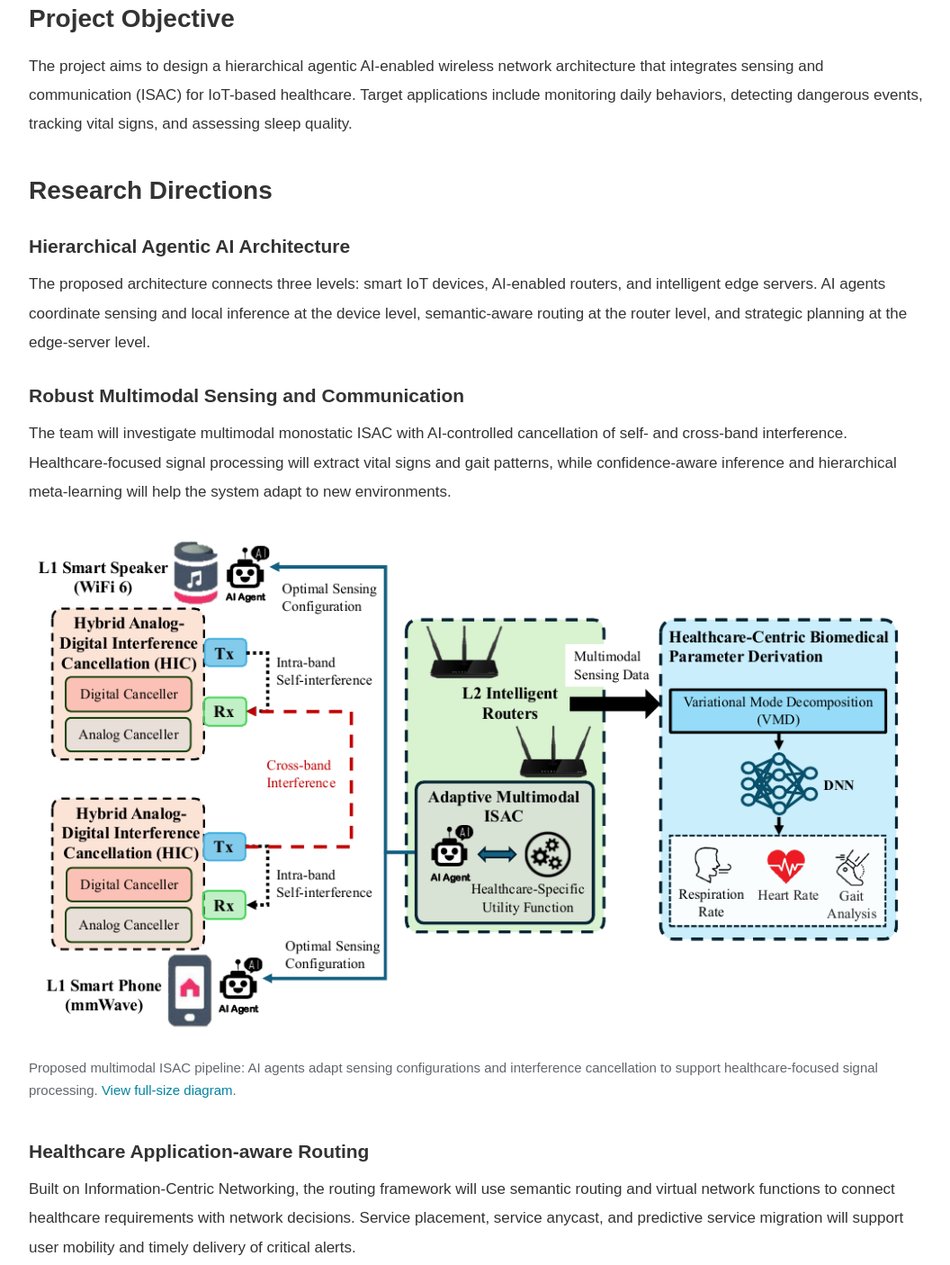
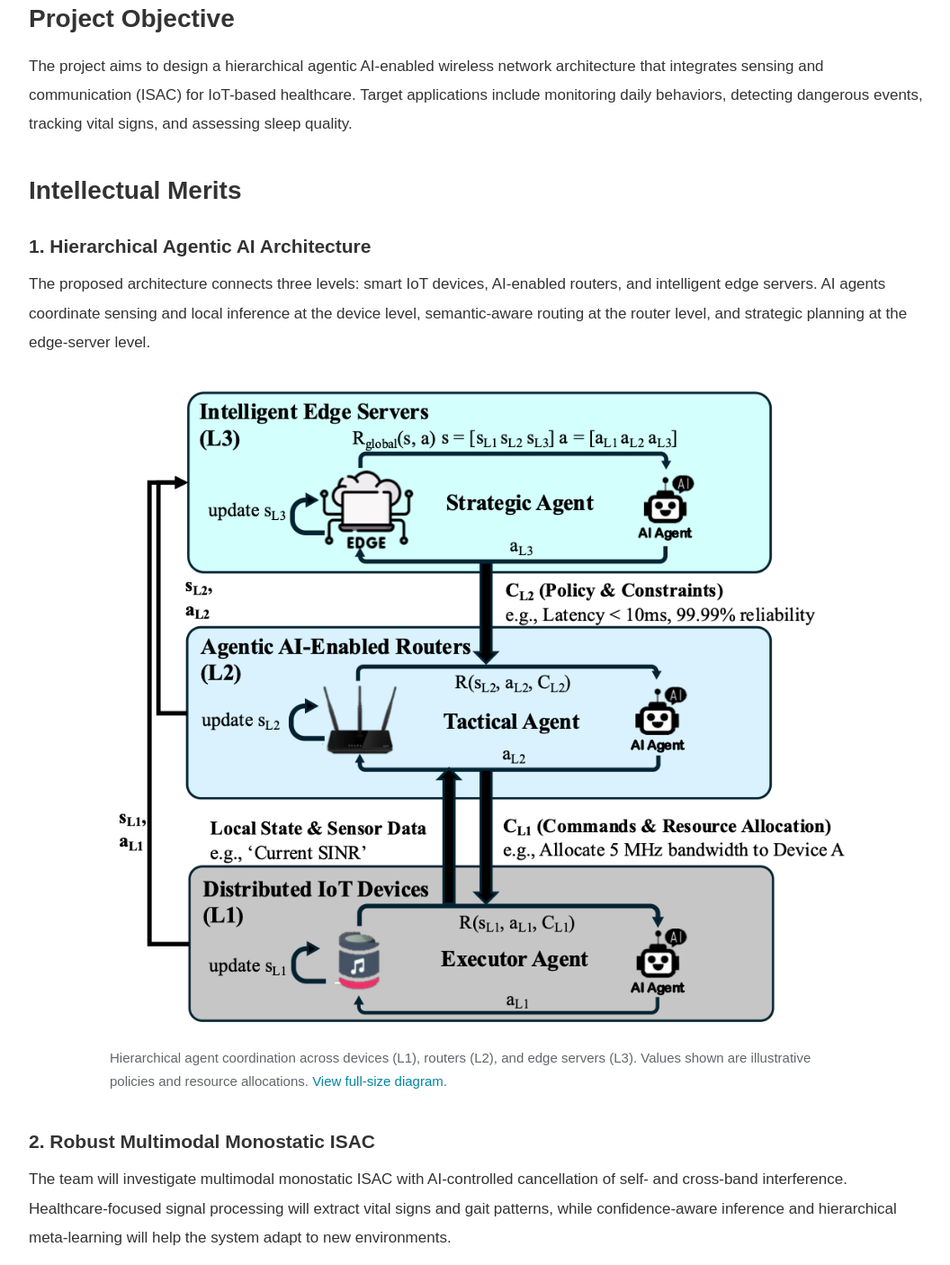
Before and after one commit to VINES-AI-POWERED-ISAC-FOR-HEALTHCARE/VINES-AI-POWERED-ISAC-FOR-HEALTHCARE.github.io, a plain HTML site: page about/index.html in a window 1280 px wide. Shown: the part 750-2156 px from the top of the page at 90% size, without its empty margins (108-1164 px from the left). Drawn offline with Linux system fonts and the light colour scheme.

Commit message:
Pair all four intellectual merits with slide diagrams

```diff
--- a/about/index.html
+++ b/about/index.html
@@ -24,23 +24,31 @@
         <p>The project aims to design a hierarchical agentic AI-enabled wireless network architecture that integrates sensing and communication (ISAC) for IoT-based healthcare. Target applications include monitoring daily behaviors, detecting dangerous events, tracking vital signs, and assessing sleep quality.</p>
       </section>
       <section>
-        <h2>Research Directions</h2>
-        <h3>Hierarchical Agentic AI Architecture</h3>
+        <h2>Intellectual Merits</h2>
+        <h3>1. Hierarchical Agentic AI Architecture</h3>
         <p>The proposed architecture connects three levels: smart IoT devices, AI-enabled routers, and intelligent edge servers. AI agents coordinate sensing and local inference at the device level, semantic-aware routing at the router level, and strategic planning at the edge-server level.</p>
-        <h3>Robust Multimodal Sensing and Communication</h3>
+        <figure class="project-figure architecture">
+          <a href="../assets/agentic-ai-architecture.png" aria-label="View the full-size hierarchical AI architecture diagram"><img src="../assets/agentic-ai-architecture.png" alt="Three levels of AI agents coordinate distributed IoT devices, intelligent routers, and edge servers through sensor feedback, resource allocation, and strategic policies." width="964" height="844" loading="lazy" decoding="async"></a>
+          <figcaption>Hierarchical agent coordination across devices (L1), routers (L2), and edge servers (L3). Values shown are illustrative policies and resource allocations. <a href="../assets/agentic-ai-architecture.png">View full-size diagram</a>.</figcaption>
+        </figure>
+        <h3>2. Robust Multimodal Monostatic ISAC</h3>
         <p>The team will investigate multimodal monostatic ISAC with AI-controlled cancellation of self- and cross-band interference. Healthcare-focused signal processing will extract vital signs and gait patterns, while confidence-aware inference and hierarchical meta-learning will help the system adapt to new environments.</p>
         <figure class="project-figure">
           <a href="../assets/multimodal-isac.png" aria-label="View the full-size multimodal sensing and communication diagram"><img src="../assets/multimodal-isac.png" alt="Smart speakers and phones use hybrid interference cancellation and AI-controlled sensing, while intelligent routers process multimodal data to derive respiration rate, heart rate, and gait information." width="1026" height="577" loading="lazy" decoding="async"></a>
           <figcaption>Proposed multimodal ISAC pipeline: AI agents adapt sensing configurations and interference cancellation to support healthcare-focused signal processing. <a href="../assets/multimodal-isac.png">View full-size diagram</a>.</figcaption>
         </figure>
-        <h3>Healthcare Application-aware Routing</h3>
+        <h3>3. Healthcare Application-aware Routing</h3>
         <p>Built on Information-Centric Networking, the routing framework will use semantic routing and virtual network functions to connect healthcare requirements with network decisions. Service placement, service anycast, and predictive service migration will support user mobility and timely delivery of critical alerts.</p>
         <figure class="project-figure">
           <a href="../assets/healthcare-routing.png" aria-label="View the full-size healthcare service routing diagram"><img src="../assets/healthcare-routing.png" alt="Edge-server agents coordinate healthcare service placement, while routers direct a device's cardiac analysis request to the nearest available service using anycast routing." width="824" height="459" loading="lazy" decoding="async"></a>
           <figcaption>Healthcare-aware service placement and anycast routing connect IoT requests with available edge services. The diagram illustrates a cardiac analysis request. <a href="../assets/healthcare-routing.png">View full-size diagram</a>.</figcaption>
         </figure>
-        <h3>Resource-aware AI Deployment</h3>
+        <h3>4. Resource-aware Agent Deployment</h3>
         <p>Tiered inference, compact models, and model compression will address latency, energy, and memory constraints across devices and edge servers. The team will also explore token pruning and memory offloading strategies to reduce inference costs.</p>
+        <figure class="project-figure">
+          <a href="../assets/resource-aware-ai.png" aria-label="View the full-size token pruning diagram"><img src="../assets/resource-aware-ai.png" alt="Token pruning workflow identifies less important vision tokens using a visual-aware cost matrix and contribution scores, reducing tokens processed in later model layers." width="4400" height="1495" loading="lazy" decoding="async"></a>
+          <figcaption>Token pruning is one approach explored for resource-aware agent deployment, reducing inference computation by removing less important vision tokens. <a href="../assets/resource-aware-ai.png">View full-size diagram</a>.</figcaption>
+        </figure>
       </section>
       <section>
         <h2>Collaboration and Support</h2>
```
Also changed, not shown: 1 other file.
